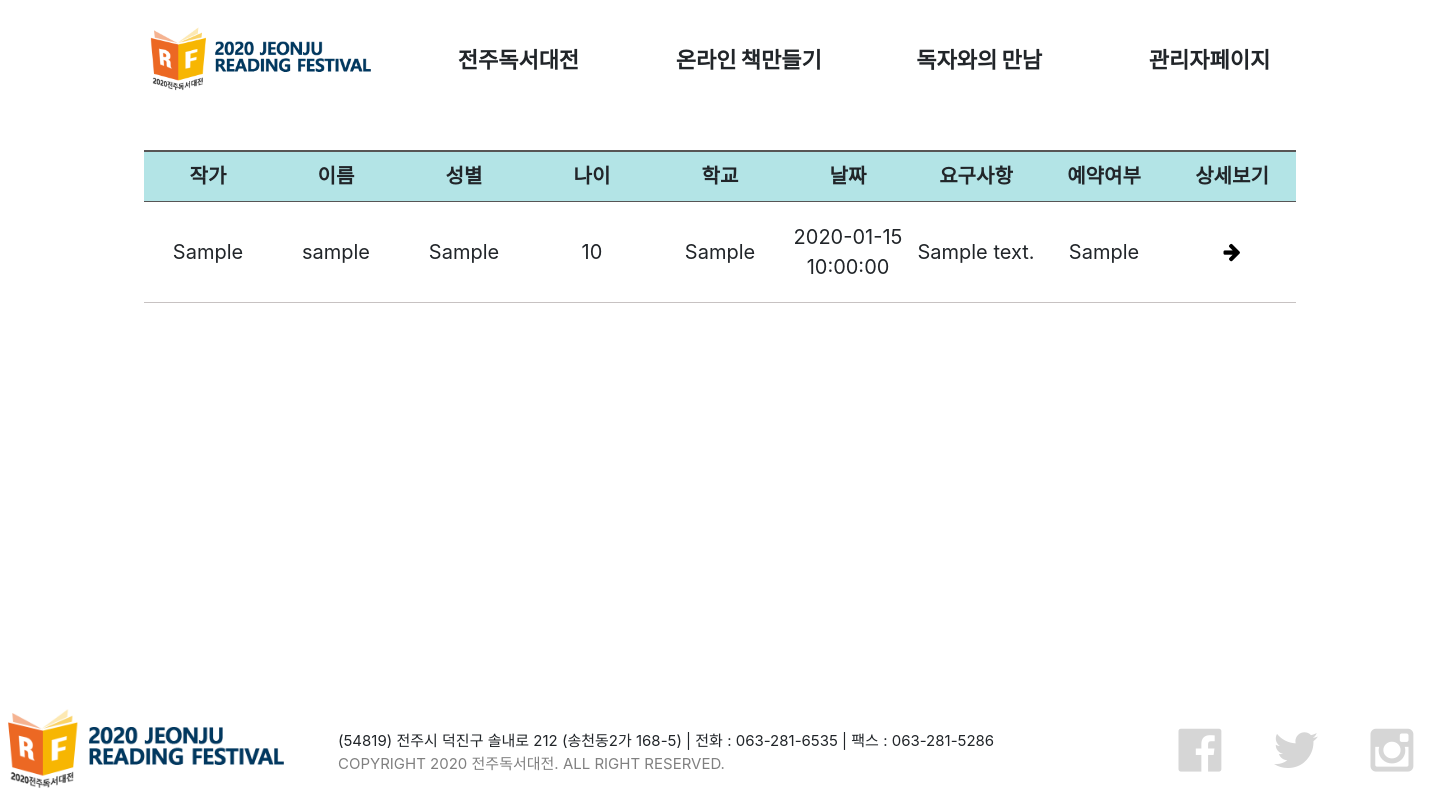
After one commit to Jominhui/jeonju-read-web, a PHP site: page /pages/reservate_my_list.php in a window 1440 px wide. The commit adds this page. Run offline with PHP 8.4, Linux system fonts and the light colour scheme; the visitor is signed in with stand-in values (Sample User, id 1); tables that the repository leaves empty or names only in its code hold one stand-in row (values such as "Sample post").

Commit message:
[Add] reservation my list page

```diff
--- a/assets/css/index.css
+++ b/assets/css/index.css
@@ -799,3 +799,83 @@ footer{
     width: 100%;
     height: 600px;
 }
+
+/*리스트*/
+.list-area{
+    width: 100%;
+    min-height: 500px;
+    margin: 50px 0;
+}
+
+.reservation-list{
+    width: 80%;
+    height: auto;
+    margin: 30px auto;
+    text-align: center;
+    font-size: 20px;
+    padding-left: 5px;
+    table-layout: fixed;
+}
+
+.reservation-list>thead{
+    background-color: #b3e4e6;
+    font-weight: 600;
+    border-bottom: 1px solid #575555;
+    border-top: 2px solid #575555;
+}
+
+.reservation-list-my>td{
+    width: 9%;
+    height: 50px;
+}
+
+.reservation-list-admin>td{
+    width: 10%;
+    height: 50px;
+}
+
+.list-res td{
+    padding-top: 20px;
+    padding-bottom: 20px;
+    border-bottom: 1px solid #c7c2c2;
+}
+
+.book-img-list{
+    width: 80%;
+    height: auto;
+}
+
+.text-about{
+    text-overflow:ellipsis;
+    overflow:hidden;
+    white-space:nowrap;
+}
+
+.registe{
+    width: 80%;
+    height: 50px;
+    border: 1px solid #c7c2c2;
+    margin: 0 auto;
+    text-align: center;
+    line-height: 45px;
+    color: #c7c2c2;
+    font-size: 25px;
+    transition: all 0.3s;
+}
+
+.registe:hover{
+    background-color: #c7c2c2;
+    color: white;
+}
+
+td>a{
+    width: 100%;
+    height: 100%;
+    display: block;
+}
+
+.search-group{
+    width: 80%;
+    height: auto;
+    margin: 0 auto;
+}
--- a/pages/header.php
+++ b/pages/header.php
@@ -13,7 +13,7 @@
 <body>
     <div id="wrap">
         <header>
-            <div class="logo"></div>
+            <a href="../index.php"><div class="logo"></div></a>
             <div class="main-menu-area">
                 <div class="main-menu">
                     전주독서대전
@@ -37,7 +37,7 @@
                         <div class="sub-menu-title">독자와의 만남</div>
                         <hr class="sub-menu-line">
                         <a href="<?=$link_reservate;?>"><div class="sub-menu">예약하기</div></a>
-                        <div class="sub-menu">예약확인</div>
+                        <a href="<?=$link_mylist;?>"><div class="sub-menu">예약확인</div></a>
                     </div>
                 </div>
                 <div class="main-menu">
--- a/pages/overview.php
+++ b/pages/overview.php
@@ -1,3 +1,4 @@
+<?php include_once('../lib/lib.php'); ?>
 <?php include_once('header.php');?>
         <div id="poster_area">
             <div id="poster"></div>
--- /dev/null
+++ b/pages/reservate_my_list.php
@@ -0,0 +1,41 @@
+<?php include_once('../lib/lib.php'); ?>
+<?php include_once('header.php'); ?>
+<div class="list-area">
+    <table class="reservation-list">
+        <thead>
+            <tr class="reservation-list-my">
+                <td>작가</td>
+                <td>이름</td>
+                <td>성별</td>
+                <td>나이</td>
+                <td>학교</td>
+                <td>날짜</td>
+                <td>요구사항</td>
+                <td>예약여부</td>
+                <td>상세보기</td>
+            </tr>
+        </thead>
+        <tbody class="list-res">
+            <?php
+            $username = $_SESSION['username'];
+            $rows = fetchAll("SELECT * FROM reservate WHERE username = '$username'");
+            foreach ($rows as $row) {
+                ?>
+                    <tr class="reservation-list-td">
+                        <td><?php echo $row->writer ?></td>
+                        <td><?php echo $row->username?></td>
+                        <td><?php echo $row->gender?></td>
+                        <td><?php echo $row->age?></td>
+                        <td><?php echo $row->school?></td>
+                        <td><?php echo $row->date?></td>
+                        <td class="text-about"><?php echo $row->about?></td>
+                        <td><?php echo $row->ready?></td>
+                        <td><a href="reservate_read.php?idx=<?php echo $row->idx ?>"><i class="fa fa-arrow-right"></i></a></td>
+                    </tr>
+                <?php
+            }
+            ?>
+        </tbody>
+    </table>
+</div>
+<?php include_once ('footer.php'); ?>
```
Also changed, not shown: pages/reservate_read.php (added, +47 -0 lines).
